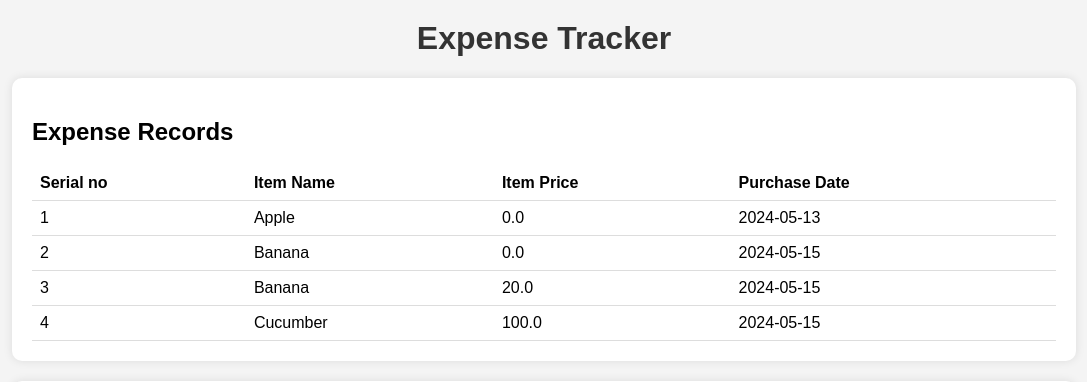
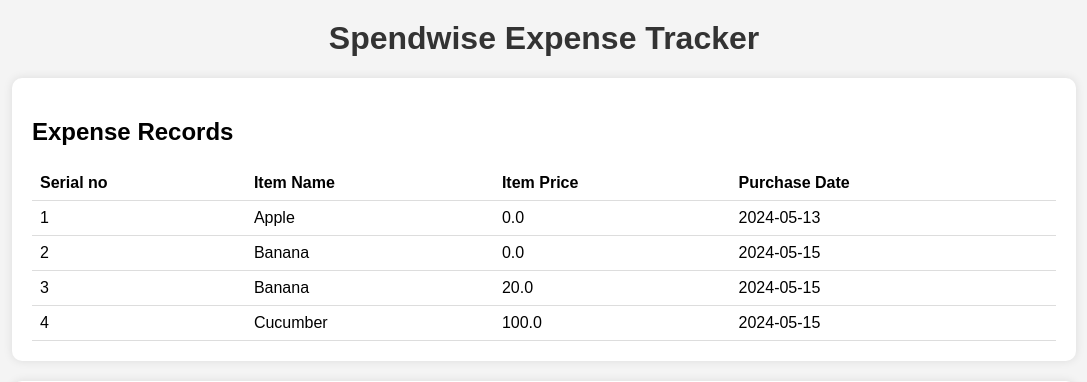
Before and after one commit to AbaraEmmanuel/Portfolio_project, a Flask app: page / in a window 1280 px wide. Shown: the top 382 px of the page, without its empty margins (96-1183 px from the left). Run offline with Flask 3, Linux system fonts and the light colour scheme; data comes from the database, SQL or seed files in the repository.

Commit message:
Updated html

```diff
--- a/Web_version/template/index.html
+++ b/Web_version/template/index.html
@@ -7,7 +7,7 @@
     <link rel="stylesheet" href="{{ url_for('static', filename='styles.css') }}">
 </head>
 <body>
-    <h1>Expense Tracker</h1>
+    <h1>Spendwise Expense Tracker</h1>
 
     <div id="records">
         <h2>Expense Records</h2>
```
